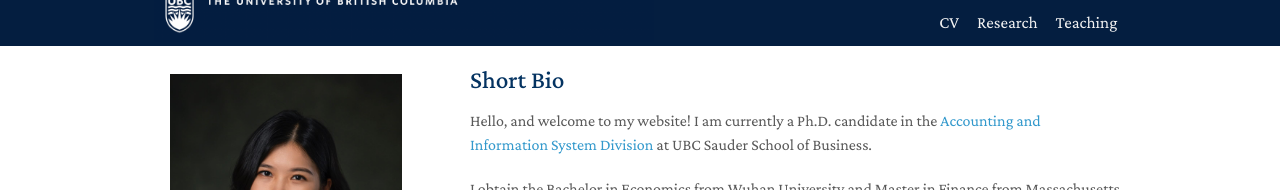
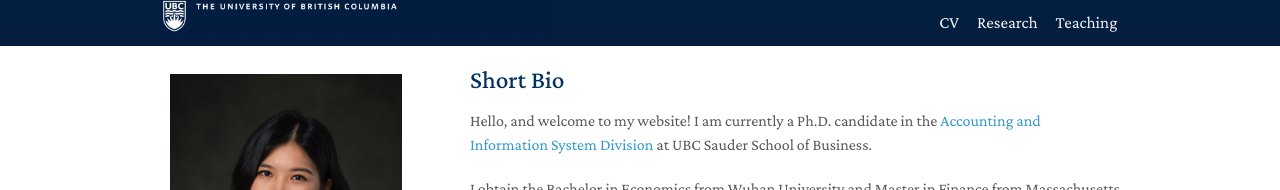
Before and after one commit to zeyang1225/zeyang1225.github.io, a Jekyll site: the page built from index.md, in a window 1280 px wide. Shown: the top 190 px of the page. Built offline with Jekyll 4.4.1, drawn with Linux system fonts in a browser that asks for light colours; nearby versions of some CDN libraries; a style sheet for code colours, icons or effects is not loaded; our own code applies the rules of GitHub Pages for plain Markdown files.

Commit message:
Update homepage.html

```diff
--- a/_layouts/homepage.html
+++ b/_layouts/homepage.html
@@ -59,7 +59,7 @@
   </head>
   <body>
       <div class="topnav">
-      <a href="https://www.ubc.ca/"><img width="500" src="./assets/img/ubc logo.png"></a>
+      <a href="https://www.ubc.ca/"><img width="400" src="./assets/img/ubc logo.png"></a>
       <div id="myLinks">
     <a class="normal right" href="./#teaching">Teaching</a>
     <a class="normal" href="./#dissertation">Research</a>
```
